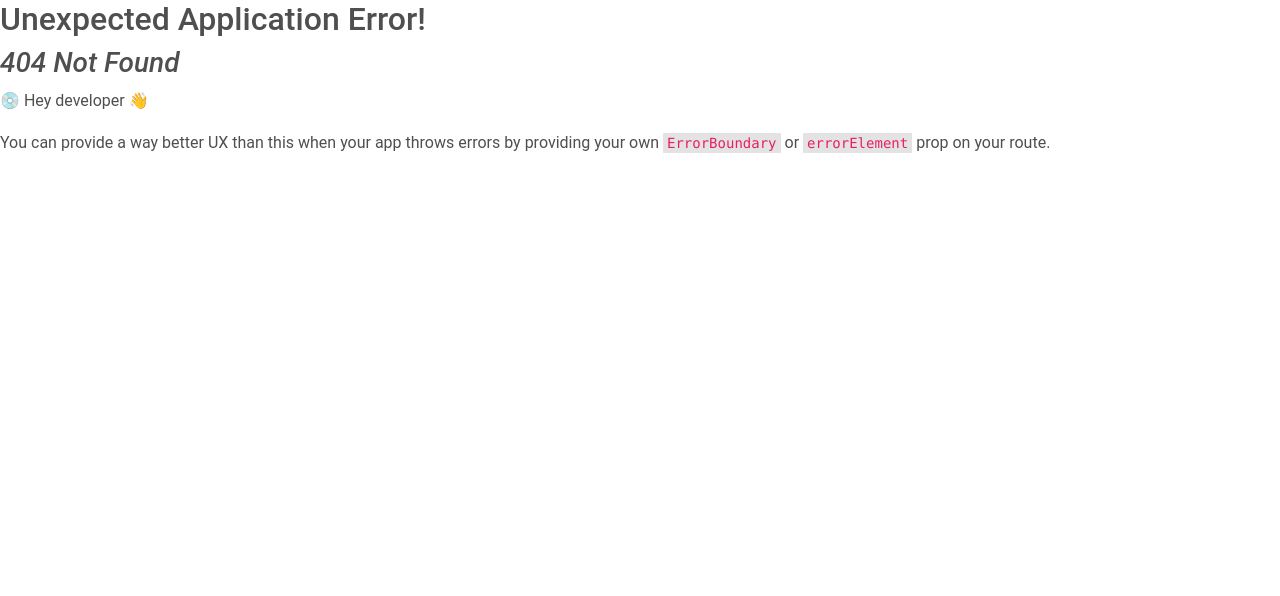
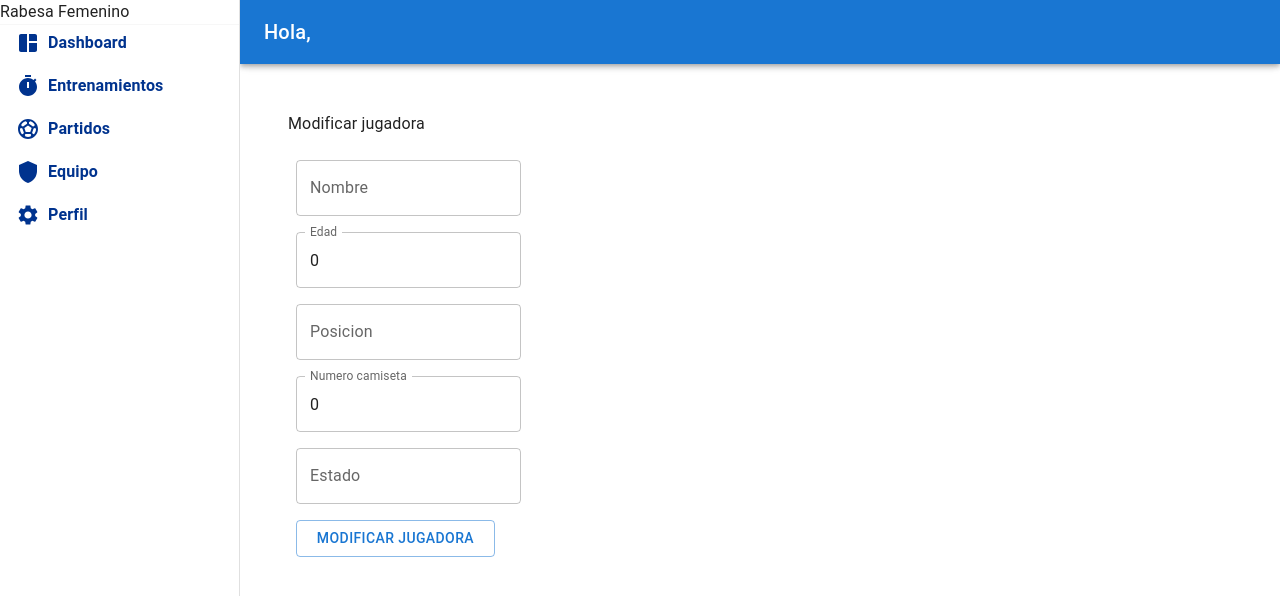
Before and after one commit to Virginiiamz/RabesaFemenino, a React (Vite) app in the folder frontend_rabesa/: page /home/modificar-jugadora/1 in a window 1280 px wide. Before the commit this address had no page. Shown: the top 596 px of the page. Built offline with nearby package versions, Linux system fonts and the light colour scheme; no server answers.

Commit message:
Modifica los datos de una jugadora y tambien elimina la jugadora en el frontend

```diff
--- /dev/null
+++ b/frontend_rabesa/src/components/ModifyPlayer.jsx
@@ -0,0 +1,136 @@
+import { useEffect, useState } from "react";
+import { useNavigate, useParams } from "react-router";
+import { apiUrl } from "../config";
+import { Box, Button, TextField, Toolbar, Typography } from "@mui/material";
+
+function ModifyPlayer() {
+  const navigate = useNavigate();
+  const params = useParams();
+  const [formData, setFormData] = useState({
+    nombre: "",
+    edad: 0,
+    posicion: "",
+    numero_camiseta: 0,
+    estado: "",
+    idclub: 1,
+  });
+
+  useEffect(() => {
+    async function getJugadoraById() {
+      let response = await fetch(apiUrl + "/jugadoras/" + params.idjugadora);
+      if (response.ok) {
+        let data = await response.json();
+        setFormData(data.datos);
+      } else if (response.status === 404) {
+        let data = await response.json();
+        alert(data.mensaje);
+        navigate("/home/team"); // Volver a la página principal por ruta erronea
+      }
+    }
+
+    getJugadoraById();
+  }, []); // Se ejecuta solo en el primer renderizado
+
+  const handleSubmit = async (e) => {
+    e.preventDefault();
+
+    try {
+      const response = await fetch(apiUrl + "/jugadoras/" + params.idjugadora, {
+        method: "PUT",
+        headers: {
+          "Content-Type": "application/json",
+        },
+        credentials: "include", // Para aceptar cookies en la respuesta y enviarlas si las hay
+        body: JSON.stringify(formData),
+      });
+
+      if (response.status == 204) {
+        alert("Jugadora modificada correctamente.");
+        navigate("/home/team");
+      }
+    } catch (error) {
+      alert("Error de red. Inténtalo de nuevo más tarde.");
+    }
+  };
+
+  const handleChange = (e) => {
+    setFormData({
+      ...formData,
+      [e.target.name]: e.target.value,
+    });
+  };
+
+  return (
+    <>
+      <Box
+        component="main"
+        sx={{
+          flexGrow: 1,
+          p: 3,
+        }}
+      >
+        <Toolbar />
+        <Typography sx={{ marginBottom: 2 }}>Modificar jugadora</Typography>
+        <Box
+          component="form"
+          sx={{ "& > :not(style)": { m: 1, width: "25ch" } }}
+          noValidate
+          autoComplete="off"
+          onSubmit={handleSubmit}
+          style={{ display: "flex", flexDirection: "column" }}
+        >
+          <TextField
+            id="outlined-basic"
+            label="Nombre"
+            variant="outlined"
+            type="text"
+            name="nombre"
+            value={formData.nombre}
+            onChange={handleChange}
+          />
+          <TextField
+            id="outlined-basic"
+            label="Edad"
+            variant="outlined"
+            type="number"
+            name="edad"
+            value={formData.edad}
+            onChange={handleChange}
+          />
+          <TextField
+            id="outlined-basic"
+            label="Posicion"
+            variant="outlined"
+            type="text"
+            name="posicion"
+            value={formData.posicion}
+            onChange={handleChange}
+          />
+          <TextField
+            id="outlined-basic"
+            label="Numero camiseta"
+            variant="outlined"
+            type="number"
+            name="numero_camiseta"
+            value={formData.numero_camiseta}
+            onChange={handleChange}
+          />
+          <TextField
+            id="outlined-basic"
+            label="Estado"
+            variant="outlined"
+            type="text"
+            name="estado"
+            value={formData.estado}
+            onChange={handleChange}
+          />
+          <Button variant="outlined" type="submit">
+            Modificar jugadora
+          </Button>
+        </Box>
+      </Box>
+    </>
+  );
+}
+
+export default ModifyPlayer;
--- a/frontend_rabesa/src/components/Team.jsx
+++ b/frontend_rabesa/src/components/Team.jsx
@@ -63,6 +63,20 @@ function Team() {
       );
       // Establece los datos de nuevo para provocar un renderizado
       setDatosEntrenadores(entrenadoresTrasBorrado);
+    }
+  };
+
+  const handleDeleteJugadoras = async (idjugadora) => {
+    let response = await fetch(apiUrl + "/jugadoras/" + idjugadora, {
+      method: "DELETE",
+    });
+
+    if (response.ok) {
+      const jugadorasTrasBorrado = datosJugadoras.filter(
+        (jugadora) => jugadora.idjugadora != idjugadora
+      );
+      // Establece los datos de nuevo para provocar un renderizado
+      setDatosJugadoras(jugadorasTrasBorrado);
     }
   };
 
@@ -162,7 +176,7 @@ function Team() {
                   size="small"
                   onClick={() =>
                     navigate(
-                      "/home/modificar-entrenador/" + jugadora.idjugadora
+                      "/home/modificar-jugadora/" + jugadora.idjugadora
                     )
                   }
                 >
@@ -171,7 +185,7 @@ function Team() {
                 <Button
                   size="small"
                   onClick={() =>
-                    handleDeleteEntrenadores(jugadora.idjugadora)
+                    handleDeleteJugadoras(jugadora.idjugadora)
                   }
                 >
                   Eliminar
--- a/frontend_rabesa/src/main.jsx
+++ b/frontend_rabesa/src/main.jsx
@@ -10,6 +10,7 @@ import Team from "./components/Team";
 import CreateTrainer from "./components/CreateTrainer";
 import ModifyTrainer from "./components/ModifyTrainer";
 import CreatePlayer from "./components/CreatePlayer";
+import ModifyPlayer from "./components/ModifyPlayer";
 // import PaginaError from "./pages/PaginaError";
 
 let router = createBrowserRouter([
@@ -42,6 +43,10 @@ let router = createBrowserRouter([
       path: "/home/crear-jugadora",
       element: <CreatePlayer />
     },
+    {
+      path: "/home/modificar-jugadora/:idjugadora",
+      element: <ModifyPlayer />
+    },
   ],
   },
 
```
